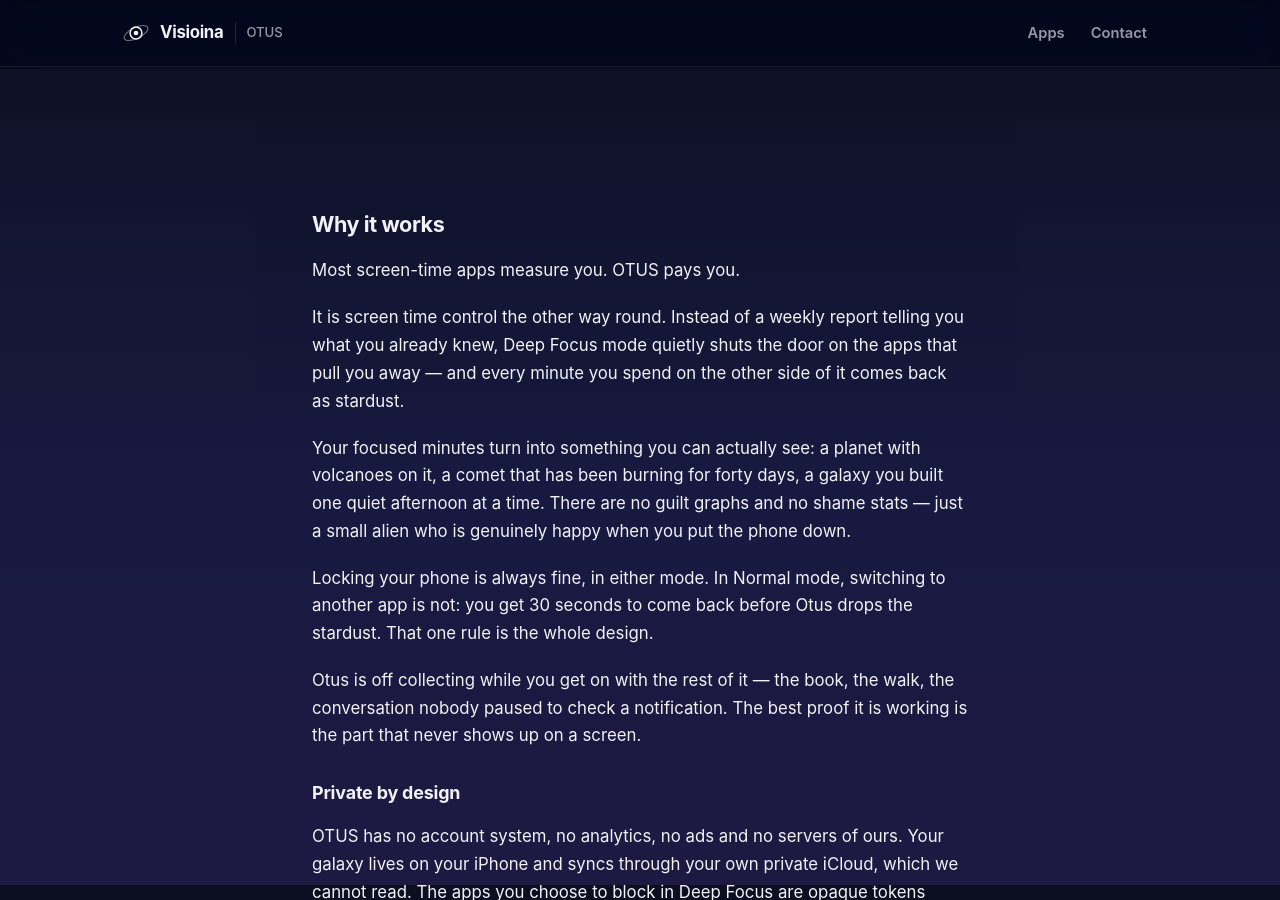
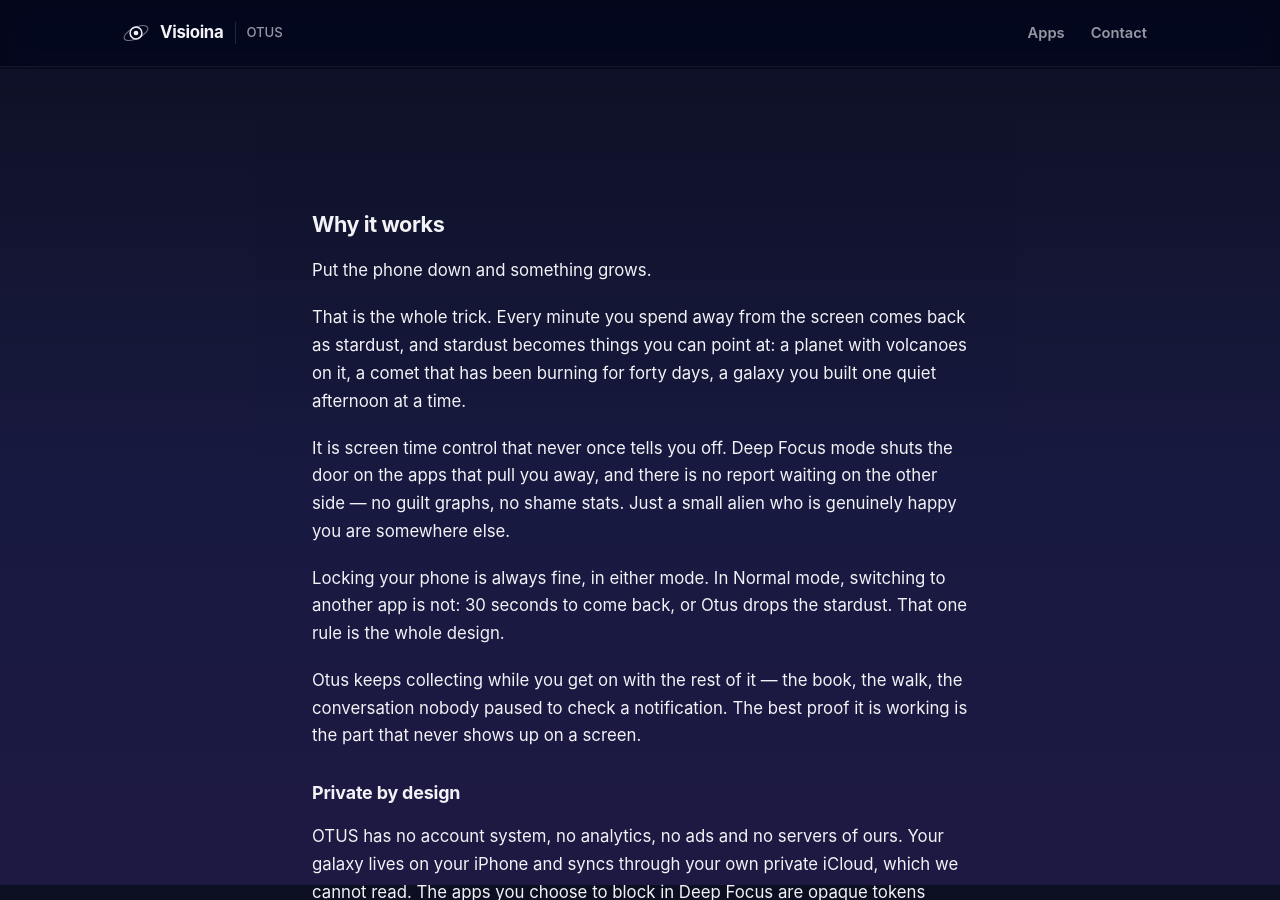
Before and after one commit to selinahti/visioinawebsite, a Jekyll site: the page built from _apps/otus/index.md, in a window 1280 px wide and 900 px high, scrolled down 1815 px. Built offline with Jekyll 4.4.1, drawn with Linux system fonts in a browser that asks for light colours.

Commit message:
Open on the reader, not on the competition
"Most screen-time apps measure you" starts by describing other people's
apps. This starts with what happens to you: put the phone down and
something grows.

The category still gets named plainly a paragraph later, for anyone who
arrived looking for it — but the line that has to land first is the one
about being somewhere else, and a small alien who is happy about it.

Co-Authored-By: Claude Opus 5 <noreply@anthropic.com>

```diff
--- a/_apps/otus/index.md
+++ b/_apps/otus/index.md
@@ -116,23 +116,23 @@ tiers:
 
 ## Why it works
 
-Most screen-time apps measure you. OTUS pays you.
+Put the phone down and something grows.
 
-It is screen time control the other way round. Instead of a weekly report
-telling you what you already knew, Deep Focus mode quietly shuts the door on
-the apps that pull you away — and every minute you spend on the other side of
-it comes back as stardust.
+That is the whole trick. Every minute you spend away from the screen comes back
+as stardust, and stardust becomes things you can point at: a planet with
+volcanoes on it, a comet that has been burning for forty days, a galaxy you
+built one quiet afternoon at a time.
 
-Your focused minutes turn into something you can actually see: a planet with
-volcanoes on it, a comet that has been burning for forty days, a galaxy you
-built one quiet afternoon at a time. There are no guilt graphs and no shame
-stats — just a small alien who is genuinely happy when you put the phone down.
+It is screen time control that never once tells you off. Deep Focus mode shuts
+the door on the apps that pull you away, and there is no report waiting on the
+other side — no guilt graphs, no shame stats. Just a small alien who is
+genuinely happy you are somewhere else.
 
 Locking your phone is always fine, in either mode. In Normal mode, switching
-to another app is not: you get 30 seconds to come back before Otus drops the
-stardust. That one rule is the whole design.
+to another app is not: 30 seconds to come back, or Otus drops the stardust.
+That one rule is the whole design.
 
-Otus is off collecting while you get on with the rest of it — the book, the
+Otus keeps collecting while you get on with the rest of it — the book, the
 walk, the conversation nobody paused to check a notification. The best proof
 it is working is the part that never shows up on a screen.
 
```
